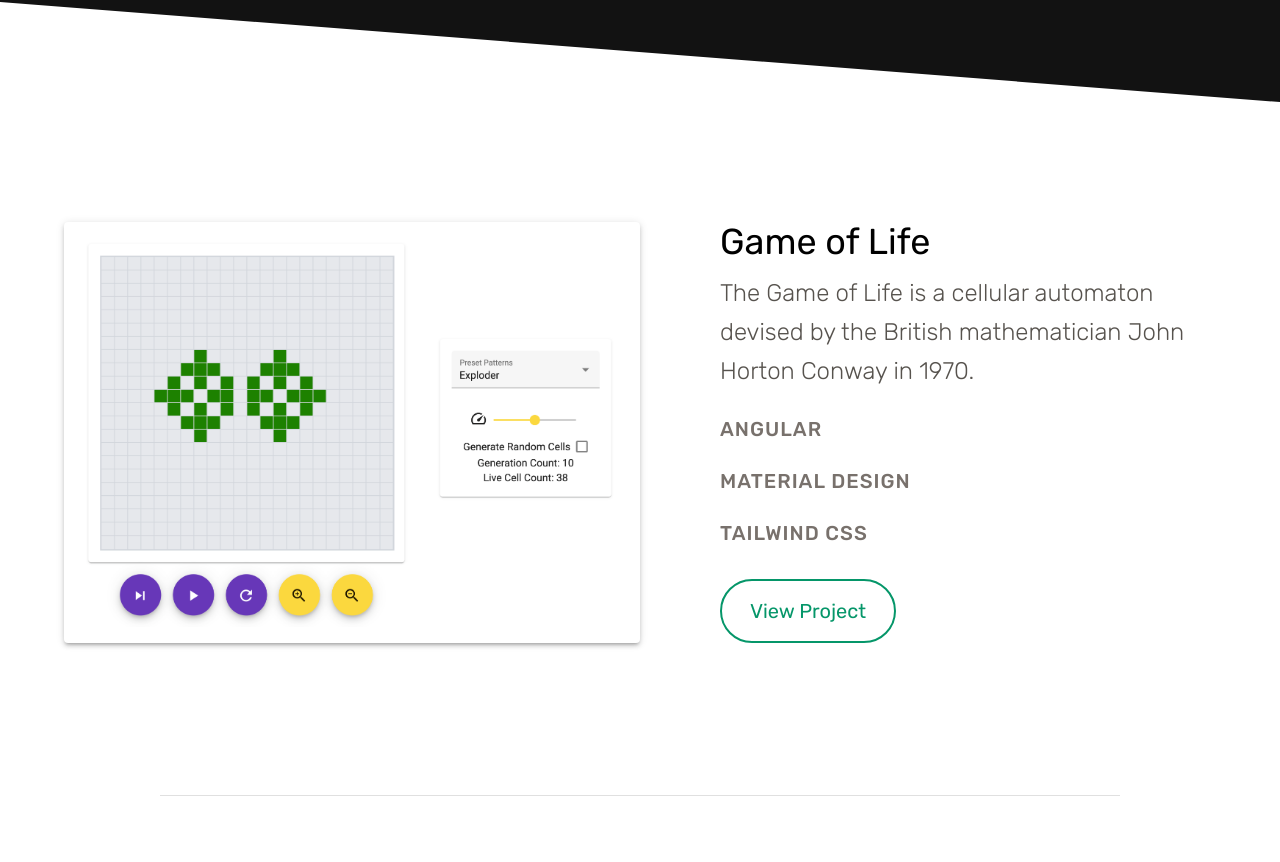
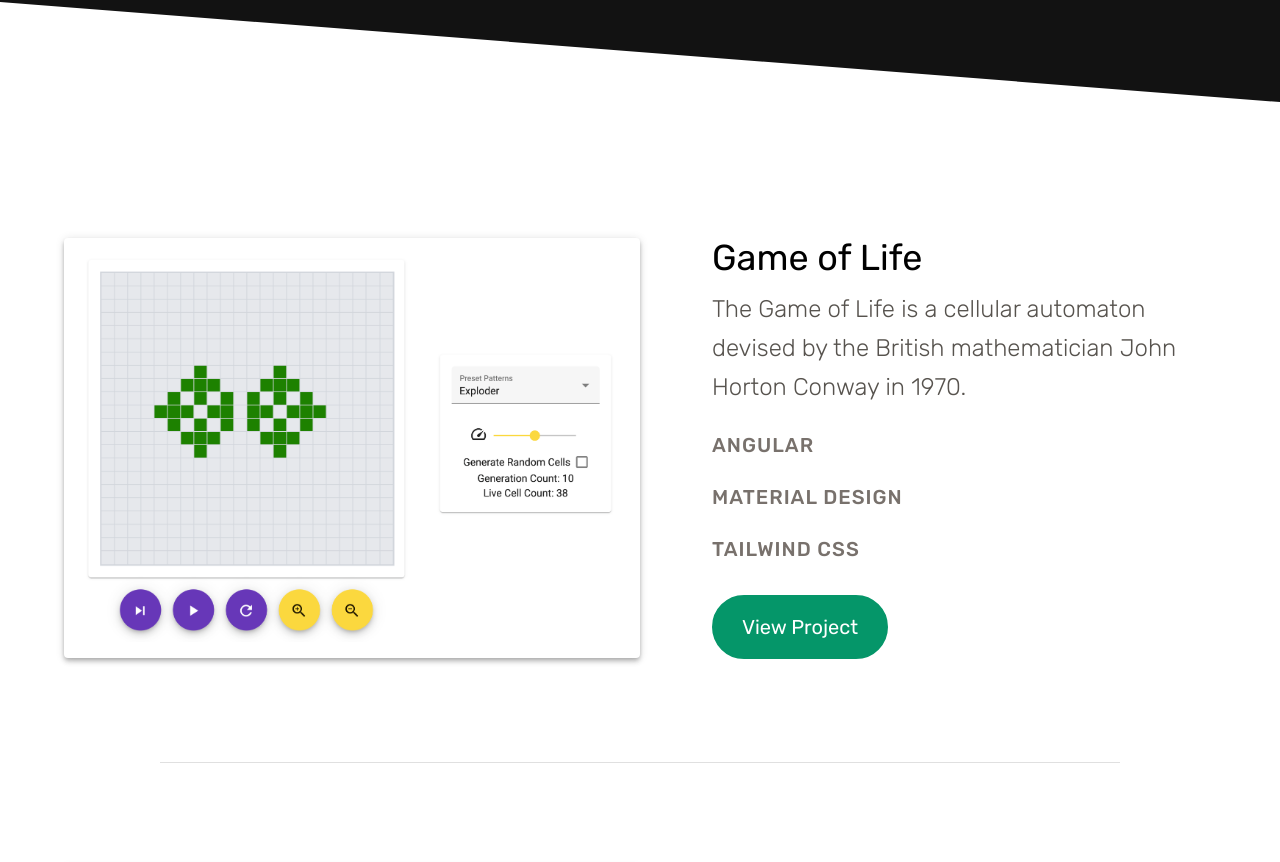
Before and after one commit to robertjosephwayne/personal-website, an Angular app: page /portfolio in a window 1280 px wide. Shown: the part 578-1440 px from the top of the page. Built offline with nearby package versions, Linux system fonts and the light colour scheme; what @ngrx/store would draw is missing.

Commit message:
Adjust margins and padding between project preview and description

```diff
--- a/src/app/components/portfolio/portfolio.component.html
+++ b/src/app/components/portfolio/portfolio.component.html
@@ -6,7 +6,7 @@
     "
   ></app-banner>
 
-  <div class="py-24 flex flex-col items-center space-y-24 md:space-y-32">
+  <div class="py-24 flex flex-col items-center space-y-16">
     <app-project
       [title]="'Game of Life'"
       [description]="
--- a/src/app/components/portfolio/project/project.component.html
+++ b/src/app/components/portfolio/project/project.component.html
@@ -1,9 +1,9 @@
 <div class="flex flex-wrap justify-center items-center">
-  <mat-card class="max-w-xl mat-elevation-z3 mx-8 md:mx-12">
+  <mat-card class="max-w-xl mat-elevation-z4 m-10">
     <img *ngIf="previewSrc" [src]="previewSrc" />
     <div *ngIf="!previewSrc" class="w-screen h-96"></div>
   </mat-card>
-  <div class="max-w-lg mx-8 py-6">
+  <div class="max-w-lg mx-8">
     <h2 class="text-4xl font-normal">
       {{ title }}
     </h2>
@@ -22,7 +22,7 @@
     <div class="flex pt-2">
       <a
         [href]="appLink"
-        class="text-xl text-green-600 font-normal border-2 border-green-600 rounded-full px-7 py-4 transition duration-300 ease-in-out hover:bg-green-600 hover:text-white"
+        class="text-xl hover:text-green-600 font-normal border-2 border-green-600 rounded-full px-7 py-4 transition duration-300 ease-in-out bg-green-600 hover:bg-white text-white"
         target="_blank"
         *ngIf="appLink"
       >
```
